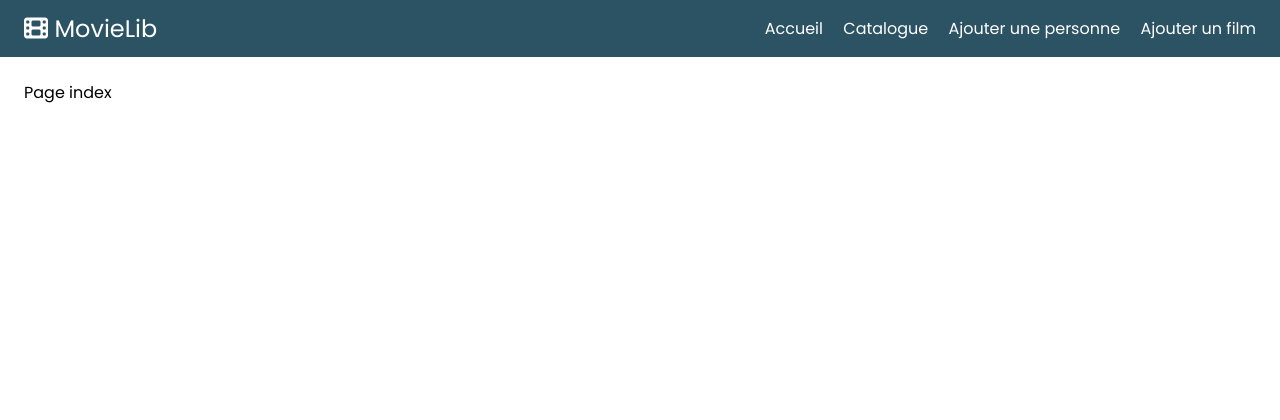
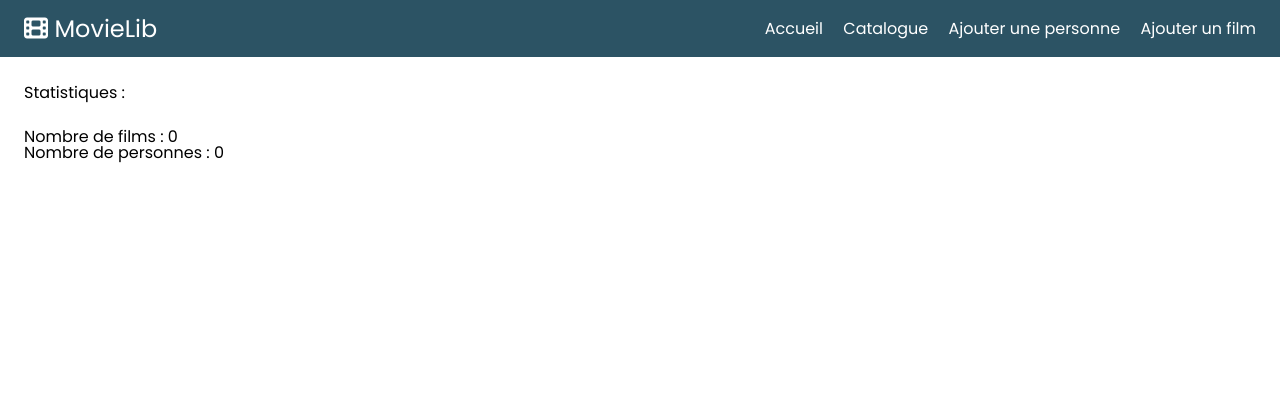
Before and after one commit to sylviecattoire/eval_movielib, a Symfony app: template templates/main/index.html.twig in a window 1280 px wide. Shown: the top 420 px of the page. Run offline with Twig, Linux system fonts and the light colour scheme; the template is opened without the code that fills it, so the values that code supplies are empty; some libraries are stand-ins or nearby versions.

Commit message:
stats ok

```diff
--- a/templates/main/index.html.twig
+++ b/templates/main/index.html.twig
@@ -5,7 +5,9 @@
 {% block body %}
 
     <section class="container">
-        Page index
+        <h1 class="title">Statistiques :</h1>
+        <p>Nombre de films : {{ movies|length }} </p>
+        <p>Nombre de personnes : {{ persons|length }} </p>
     </section>
 
 {% endblock %}
```
Also changed, not shown: src/Controller/MainController.php (+10 -2 lines).
